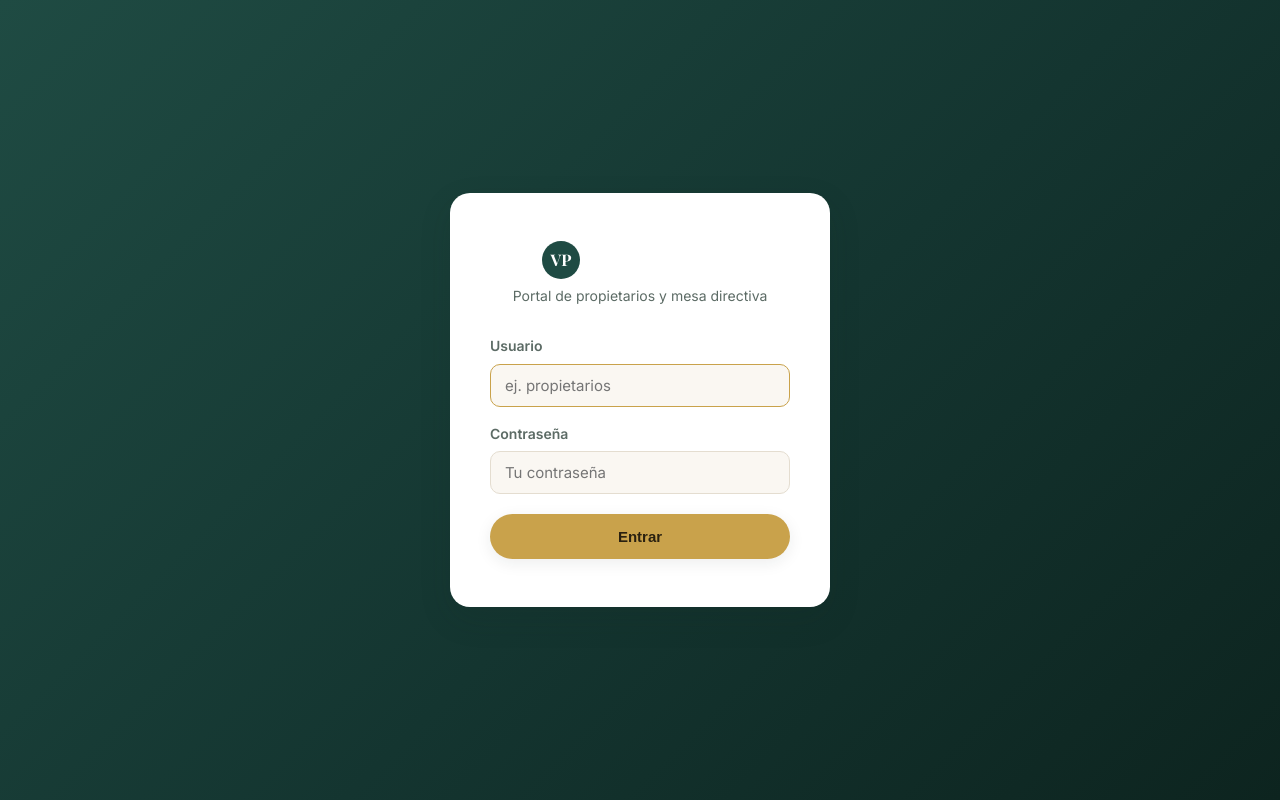
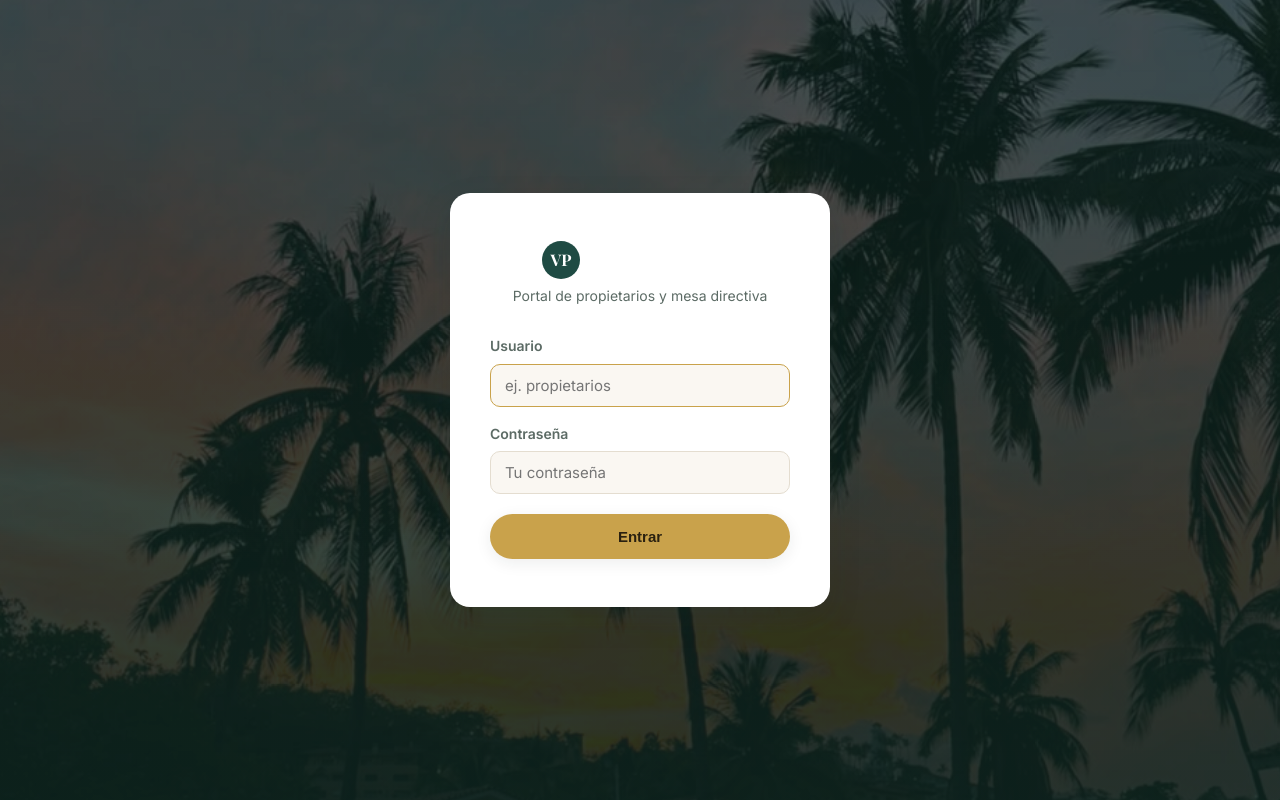
Before and after one commit to Emma-Pal/VillasdelPalmar, a PHP site: page /login.php in a window 1280 px wide. Run offline with PHP 8.4, Linux system fonts and the light colour scheme.

Commit message:
Update styles.css

```diff
--- a/public_html/css/styles.css
+++ b/public_html/css/styles.css
@@ -1383,10 +1402,39 @@ a.nav-user:hover {
   align-items: center;
   justify-content: center;
   padding: 24px;
-  background: linear-gradient(135deg, #1f4b43 0%, #143530 55%, #0d241f 100%);
+  position: relative;
+  overflow: hidden;
+  background: #143530; /* respaldo mientras carga la foto */
+}
+
+/* Foto de fondo con un zoom lentísimo en loop (técnica "Ken Burns"), para
+   que la pantalla de login se sienta viva en vez de una tarjeta flotando
+   sobre un color plano. */
+.login-screen::before {
+  content: '';
+  position: absolute;
+  inset: -20px;
+  background-image: url("../images/hero/atardecer-alberca.jpg");
+  background-size: cover;
+  background-position: center 35%;
+  animation: login-fondo-zoom 26s ease-in-out infinite alternate;
+}
+
+.login-screen::after {
+  content: '';
+  position: absolute;
+  inset: 0;
+  background: linear-gradient(180deg, rgba(13, 36, 31, 0.72) 0%, rgba(13, 36, 31, 0.88) 100%);
+}
+
+@keyframes login-fondo-zoom {
+  from { transform: scale(1); }
+  to { transform: scale(1.12); }
 }
 
 .login-card {
+  position: relative;
+  z-index: 1;
   background: var(--color-surface);
   border-radius: 20px;
   padding: 48px 40px;
```
Also changed, not shown: other parts of public_html/css/styles.css (+42 -8 lines).
